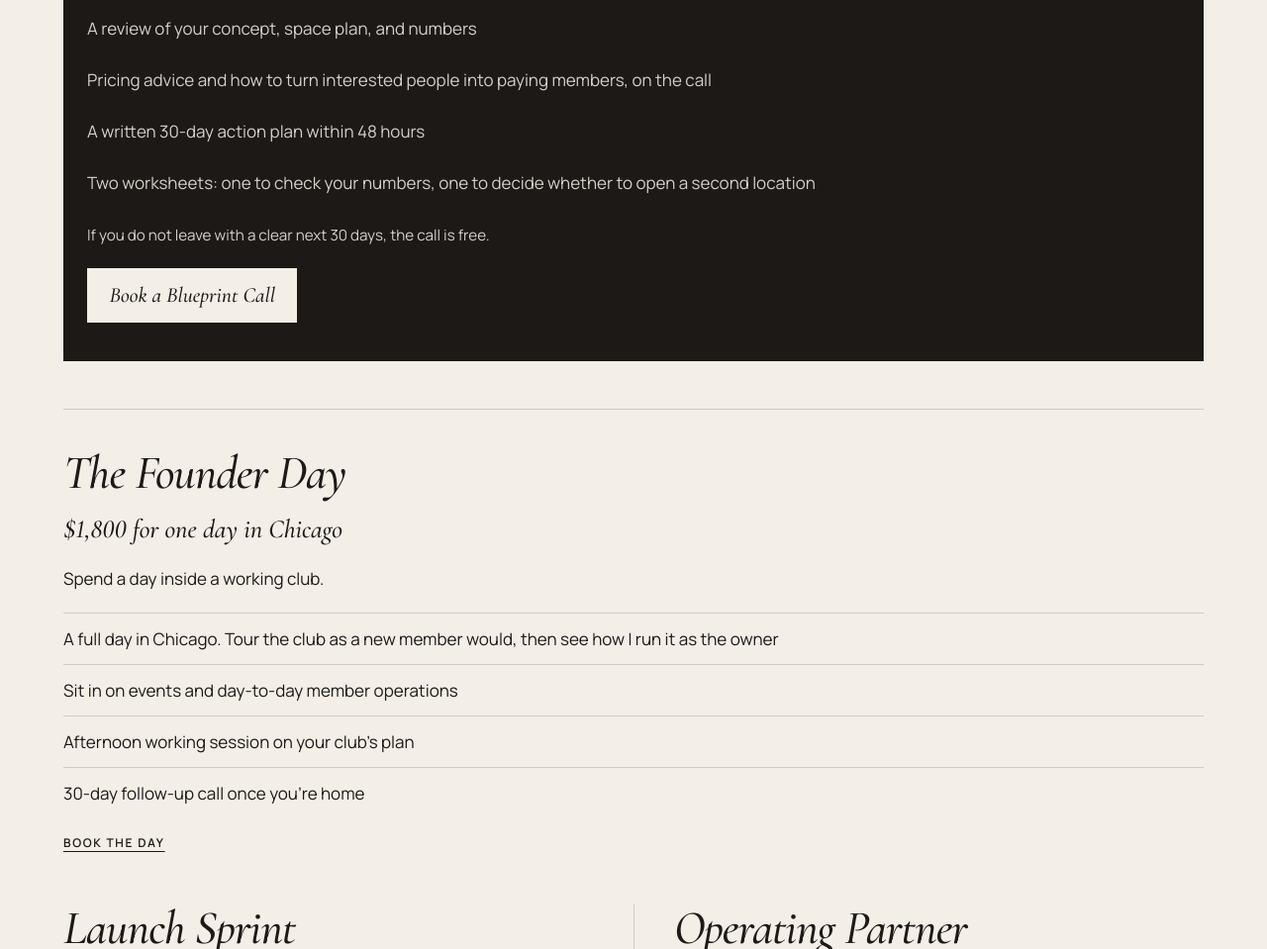
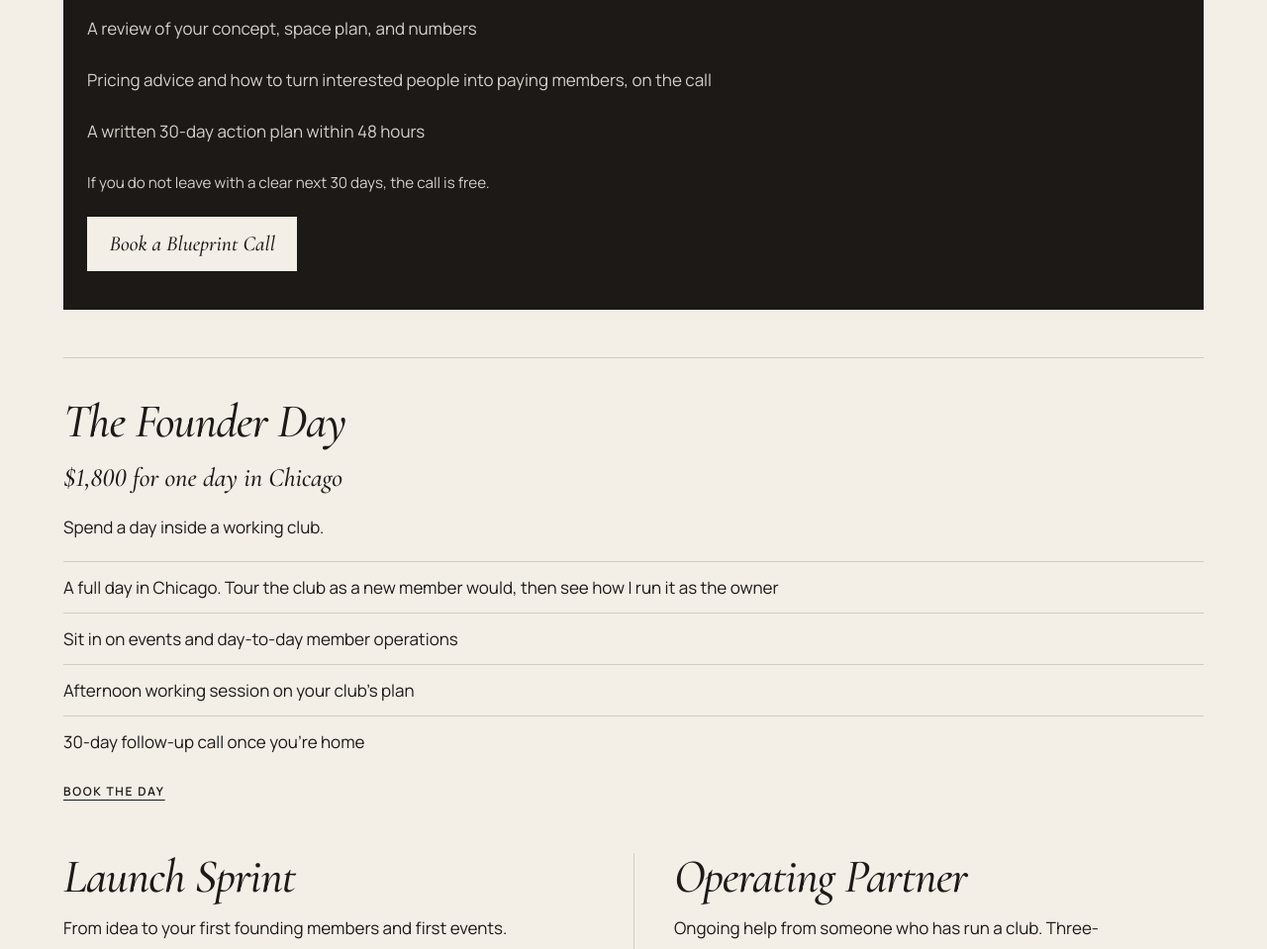
Before and after one commit to draymond-eng/thesocialclubconsultant, a plain HTML site: page index.html in a window 1280 px wide. Shown: the part 3930-4889 px from the top of the page at 99% size. Drawn offline with nearby package versions, Linux system fonts and the light colour scheme.

Commit message:
Remove the two worksheets bullet from the Blueprint Call list. (#8)
Co-authored-by: Cursor Agent <cursoragent@cursor.com>
Co-authored-by: draymond-eng <draymond-eng@users.noreply.github.com>

```diff
--- a/index.html
+++ b/index.html
@@ -237,7 +237,6 @@ if (new URLSearchParams(location.search).get("asked") === "1") {
           <li>A review of your concept, space plan, and numbers</li>
           <li>Pricing advice and how to turn interested people into paying members, on the call</li>
           <li>A written 30-day action plan within 48 hours</li>
-          <li>Two worksheets: one to check your numbers, one to decide whether to open a second location</li>
         </ul>
         <p class="guarantee">If you do not leave with a clear next 30 days, the call is free.</p>
         <p><a class="button" href="https://buy.stripe.com/8x200j6pWc1J3TffLW8Zq0M">Book a Blueprint Call<span class="sr-only">, $350</span></a></p>
```
